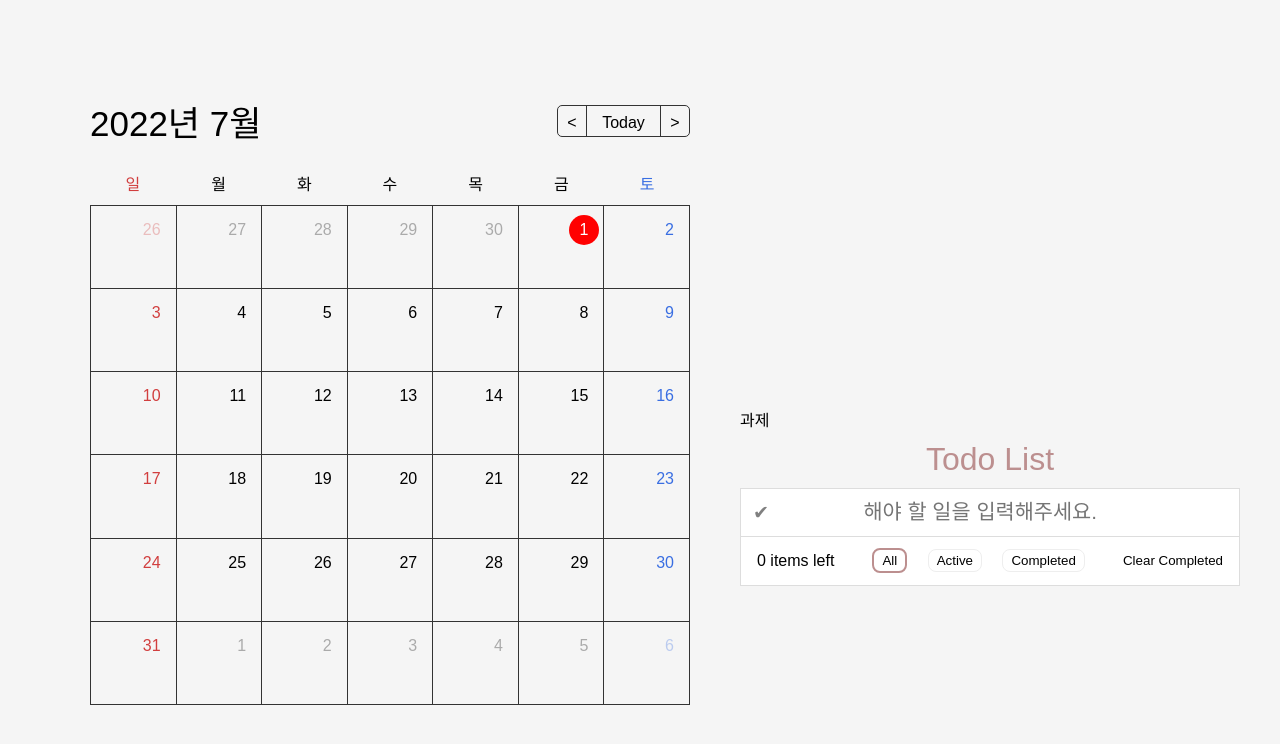
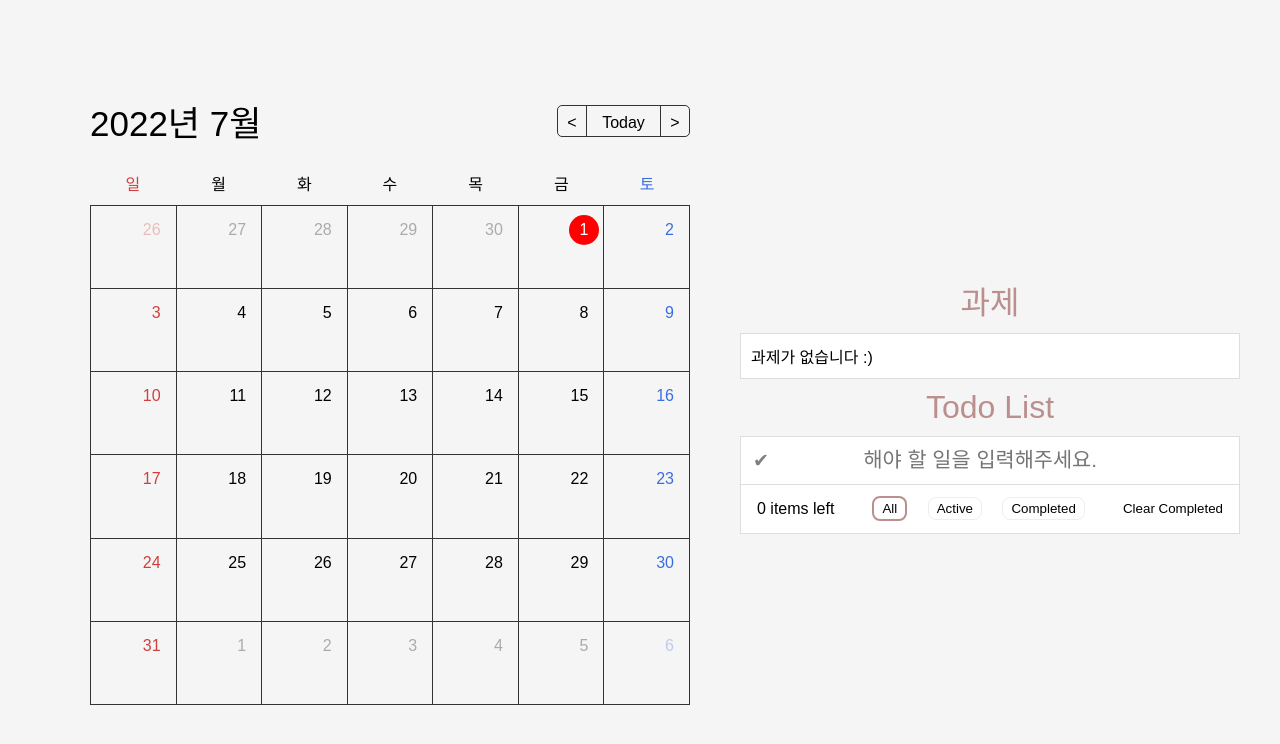
Before and after one commit to Nagnero/LMS-Scheduler, a plain HTML site: page index.html in a window 1280 px wide. Drawn offline with Linux system fonts and the light colour scheme.

Commit message:
flexbox modification

```diff
--- a/index.html
+++ b/index.html
@@ -33,6 +33,10 @@
   <div class="schedules">
     <div class="report-wrapper">
       <div class="report-title">과제</div>
+      <div class="report-box">
+        과제가 없습니다 :)
+        <ul class="reports"></ul> <!-- 과제를 받아서 여기에 추가-->
+      </div>
     </div>
     <div class="todo-wrapper">
       <div class="todo-title">Todo List</div>
--- a/style.css
+++ b/style.css
@@ -114,18 +114,21 @@ body {
   display: flex;
   flex-direction: column;
   justify-content: center;
-  margin-top: 12rem;
-  min-width: 500px;
+  width: 500px;
 }
 
-.todo-title {
+.report-box {
+  padding: 10px;
+}
+
+.todo-title, .report-title {
   padding: 10px;
   text-align: center;
   color: rosybrown;
   font-size: 2rem;
 }
 
-.todo-box {
+.todo-box, .report-box {
   background-color: white;
   border: 1px solid #ddd;
 }
```
